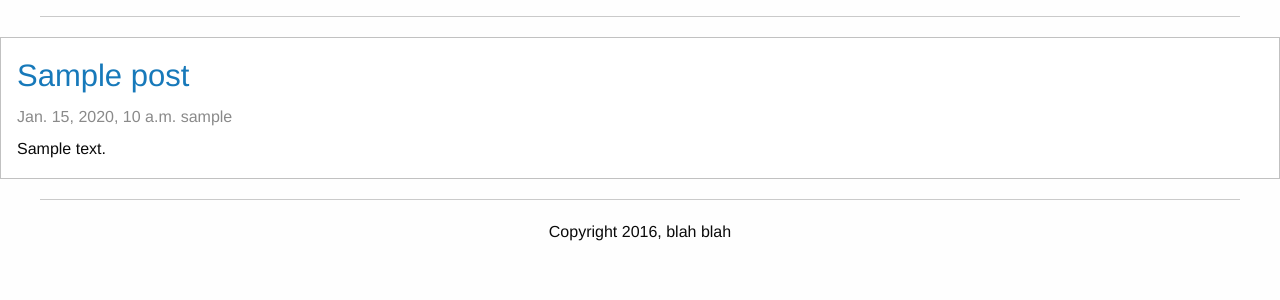
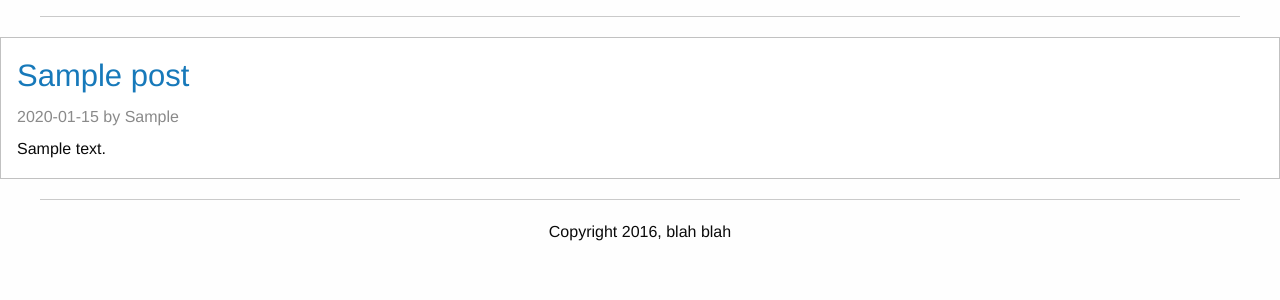
Before and after one commit to gazwald/blog, a Django app: template templates/posts/view.html in a window 1280 px wide. Shown: the part 158-458 px from the top of the page. Run offline with Django 3.2, Linux system fonts and the light colour scheme; the template is opened without the code that fills it: values that come from a table or form of the project are taken from there, others are empty; tables that the repository leaves empty hold one stand-in row (values such as "Sample post"); grey boxes labelled with a size stand in for pictures from a placeholder-image service; some libraries are stand-ins or nearby versions.

Commit message:
Fixed date/time display and cap'ed author

```diff
--- a/templates/posts/view.html
+++ b/templates/posts/view.html
@@ -6,7 +6,7 @@
     {% for post in posts %}
         <div class="callout">
             <h3><a href="{% url 'posts:post_view' post.id %}">{{ post.title }}</a></h3>
-            <h6 class="subheader">{{ post.date_pub }} {{ post.author }}</h6>
+            <h6 class="subheader">{{ post.date_pub | date:"Y-m-d" }} by {{ post.author | capfirst }}</h6>
             <p>{{ post.body | safe }}</p>
         </div>
     {% endfor %}
```
